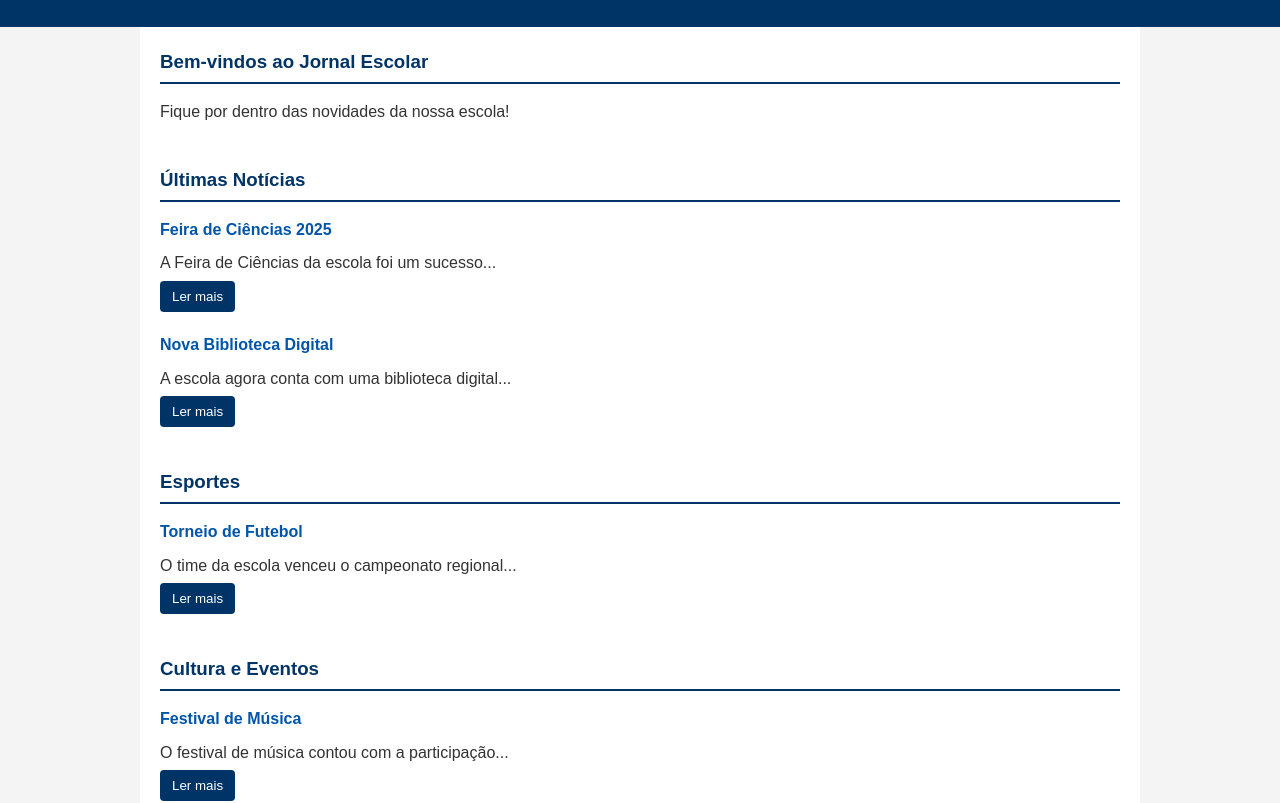
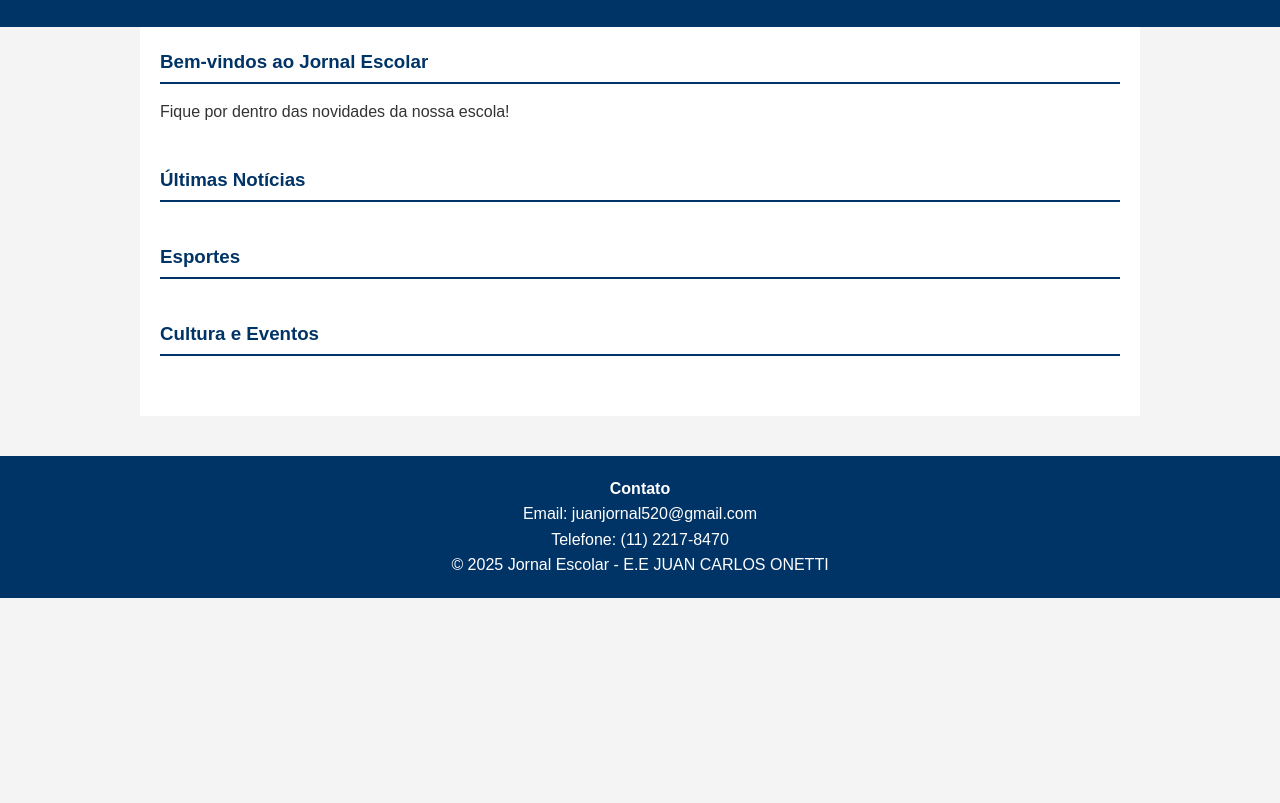
Before and after one commit to guixxx7/jornal_escola, a plain HTML site: page index.html in a window 1280 px wide. Shown: the part 153-956 px from the top of the page. After the commit the page ends 800 px from the top, so only its background shows below. Drawn offline with Linux system fonts and the light colour scheme.

Commit message:
Update index.html

```diff
--- a/index.html
+++ b/index.html
@@ -37,15 +37,13 @@
       <h3>Últimas Notícias</h3>
 
       <article>
-        <h4>Feira de Ciências 2025</h4>
-        <p>A Feira de Ciências da escola foi um sucesso...</p>
-        <button onclick="lerMais(this)">Ler mais</button>
+        <h4></h4>
+        <p></p>
       </article>
 
       <article>
-        <h4>Nova Biblioteca Digital</h4>
-        <p>A escola agora conta com uma biblioteca digital...</p>
-        <button onclick="lerMais(this)">Ler mais</button>
+        <h4></h4>
+        <p></p>
       </article>
     </section>
 
@@ -53,9 +51,8 @@
     <section id="esportes">
       <h3>Esportes</h3>
       <article>
-        <h4>Torneio de Futebol</h4>
-        <p>O time da escola venceu o campeonato regional...</p>
-        <button onclick="lerMais(this)">Ler mais</button>
+        <h4></h4>
+        <p></p>
       </article>
     </section>
 
@@ -63,9 +60,8 @@
     <section id="cultura">
       <h3>Cultura e Eventos</h3>
       <article>
-        <h4>Festival de Música</h4>
-        <p>O festival de música contou com a participação...</p>
-        <button onclick="lerMais(this)">Ler mais</button>
+        <h4></h4>
+        </p></p>
       </article>
     </section>
 
```
